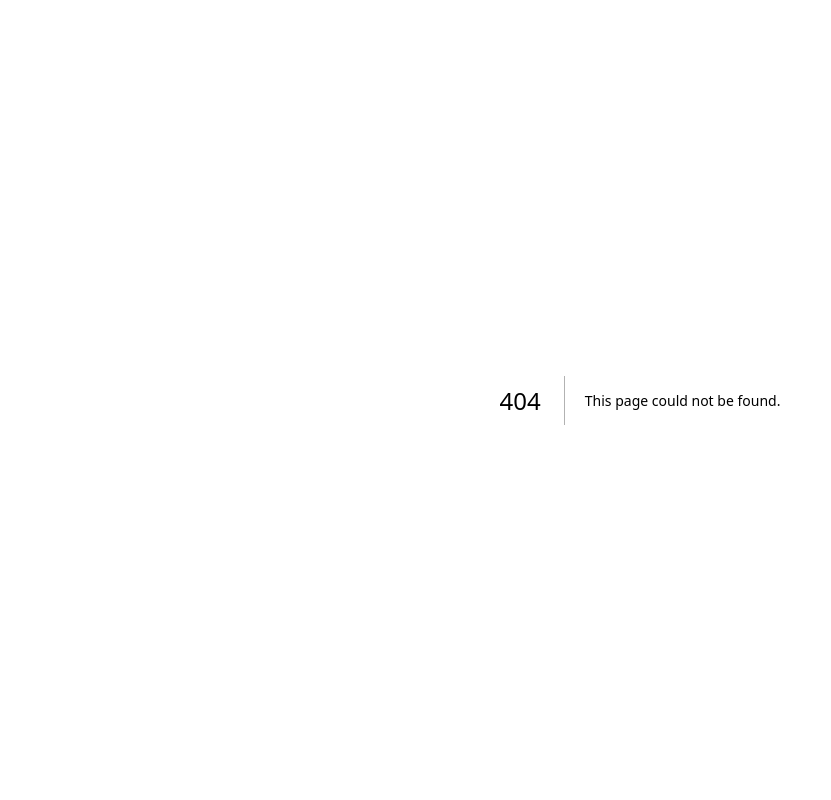
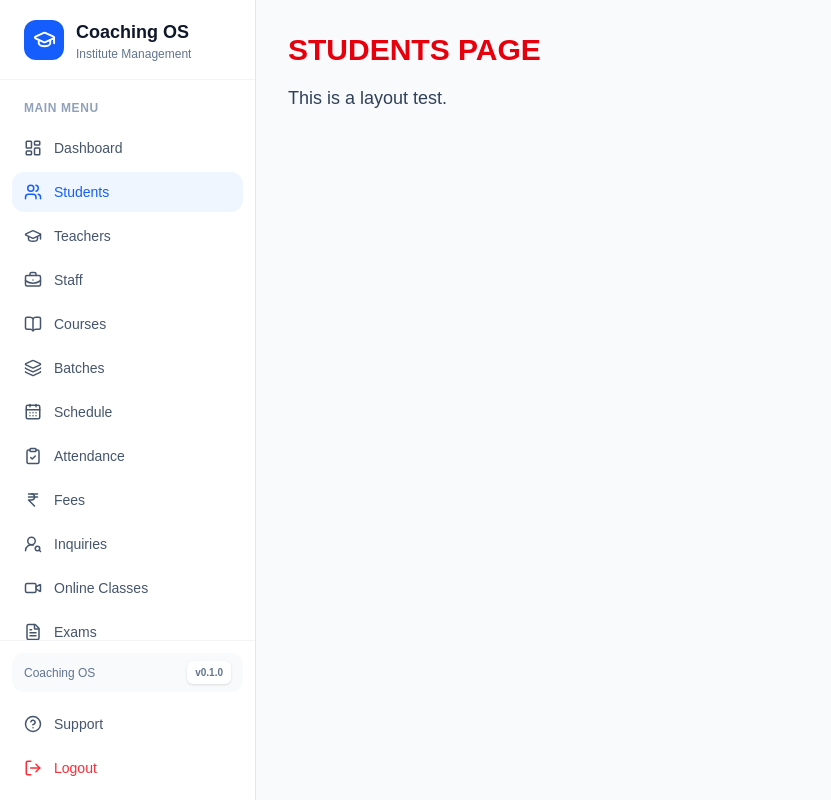
Before and after one commit to devleyj/Coaching-os-admin, a Next.js app: page /students in a window 1280 px wide. Before the commit this address had no page. Shown: the whole page, without its empty margins (0-831 px from the left). Built offline with nearby package versions, Linux system fonts and the light colour scheme.

Commit message:
v0.1.0 - fix admin sidebar layout

```diff
--- a/app/components/Slidebar.tsx
+++ b/app/components/Slidebar.tsx
@@ -43,7 +43,7 @@ export default function Slidebar() {
   const pathname = usePathname();
 
   return (
-    <aside className="hidden w-64 shrink-0 border-r border-slate-200 bg-white lg:flex lg:min-h-screen lg:flex-col">
+    <aside className="fixed left-0 top-0 z-40 hidden h-screen w-64 border-r border-slate-200 bg-white lg:flex lg:flex-col">
 
       {/* Logo */}
       <div className="flex h-20 items-center border-b border-slate-100 px-6">
--- /dev/null
+++ b/app/students/page.tsx
@@ -0,0 +1,19 @@
+import Slidebar from "../components/Slidebar";
+
+export default function StudentsPage() {
+  return (
+    <div className="min-h-screen bg-slate-50">
+      <Slidebar />
+
+      <div className="ml-64 p-8">
+        <h1 className="text-3xl font-bold text-red-600">
+          STUDENTS PAGE
+        </h1>
+
+        <p className="mt-4 text-lg text-slate-700">
+          This is a layout test.
+        </p>
+      </div>
+    </div>
+  );
+}
```
